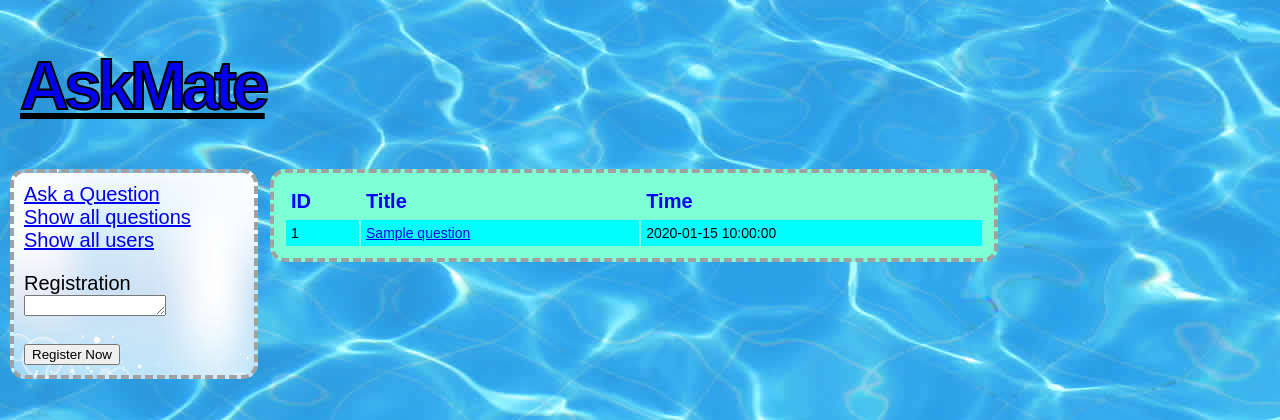
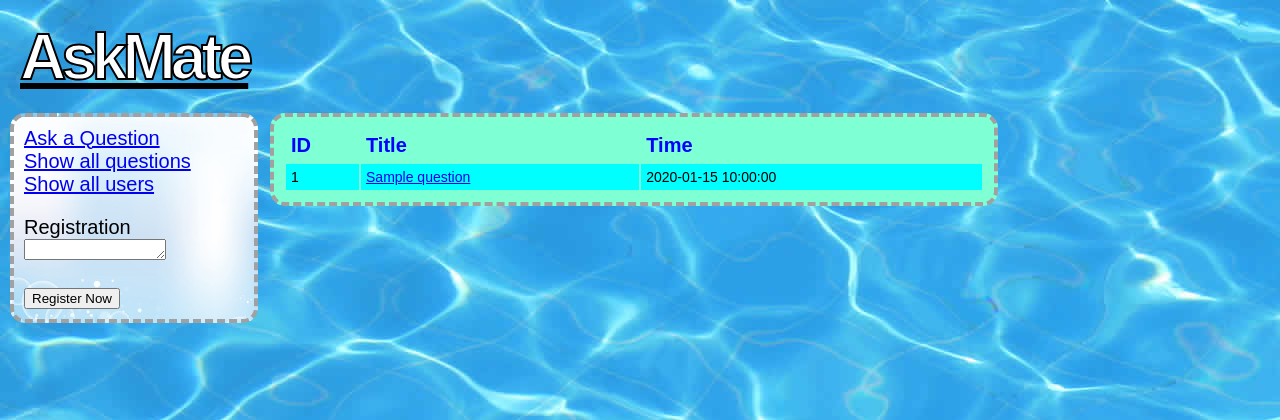
Before and after one commit to CodecoolBP20172/askmate-team-relentless, a Flask app: page / in a window 1280 px wide. Shown: the top 420 px of the page. Run offline with Flask 2, Linux system fonts and the light colour scheme; a database or web service that is not in the repository returns one stand-in record (values such as "Sample title"); some libraries are stand-ins or nearby versions.

Commit message:
css background

```diff
--- a/static/style.css
+++ b/static/style.css
@@ -11,11 +11,11 @@ body {
 input:focus, textarea:focus {
     background: lightblue;
 }
-h1 {
+h1 a {
    -webkit-text-stroke: 2px black;
    color: white;
    letter-spacing: -5px;
-   font-size: 68px;
+   font-size: 64px;
 }
 h2 {
     color: wheat;
```
